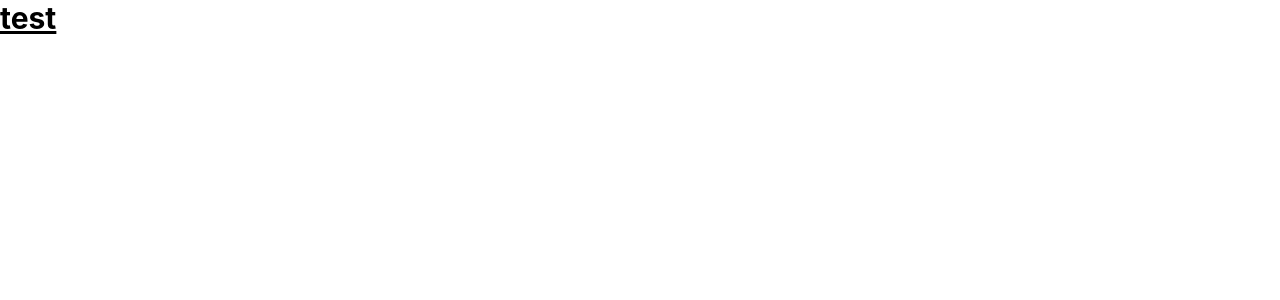
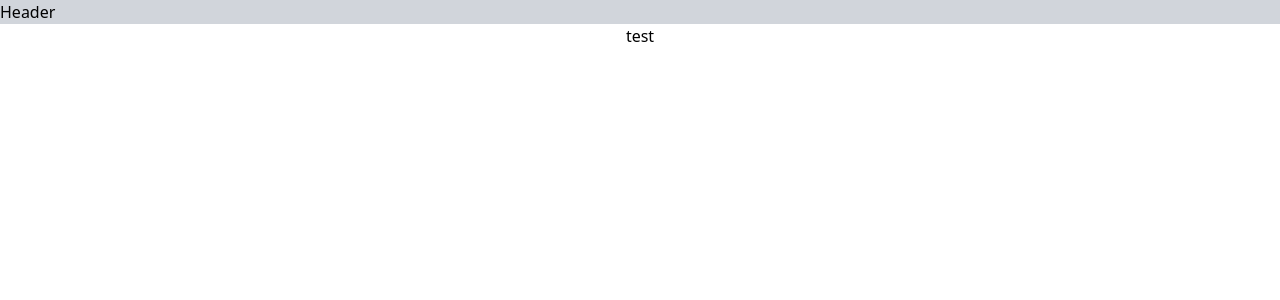
Before and after one commit to MartinFrac/CryptoZerve, a Next.js app in the folder client/: page / in a window 1280 px wide. Shown: the top 300 px of the page. Built offline with nearby package versions, Linux system fonts and the light colour scheme.

Commit message:
bugfix tailwind config file

```diff
--- /dev/null
+++ b/client/components/Header.tsx
@@ -0,0 +1,11 @@
+import React from 'react'
+
+const Header = () => {
+  return (
+    <div className='bg-gray-300'>
+      Header
+    </div>
+  )
+}
+
+export default Header
--- a/client/pages/_app.tsx
+++ b/client/pages/_app.tsx
@@ -1,8 +1,14 @@
 import '../styles/globals.css'
 import type { AppProps } from 'next/app'
+import Header from '../components/Header'
 
 function MyApp({ Component, pageProps }: AppProps) {
-  return <Component {...pageProps} />
+  return (
+    <>
+      <Header />
+      <Component {...pageProps} />
+    </>
+  )
 }
 
 export default MyApp
--- a/client/pages/index.tsx
+++ b/client/pages/index.tsx
@@ -1,11 +1,14 @@
 import type { NextPage } from 'next'
 import Head from 'next/head'
-import Image from 'next/image'
-import styles from '../styles/Home.module.css'
 
 const Home: NextPage = () => {
   return (
-    <div className='text-3xl font-bold underline'>
+    <div className='text-center'>
+      <Head>
+        <title>Create Next App</title>
+        <meta name="description" content="Generated by create next app" />
+        <link rel="icon" href="/favicon.ico" />
+      </Head>
       test
     </div>
   )
--- a/client/styles/globals.css
+++ b/client/styles/globals.css
@@ -1,30 +1,3 @@
 @tailwind base;
 @tailwind components;
 @tailwind utilities;
-
-html,
-body {
-  padding: 0;
-  margin: 0;
-  font-family: -apple-system, BlinkMacSystemFont, Segoe UI, Roboto, Oxygen,
-    Ubuntu, Cantarell, Fira Sans, Droid Sans, Helvetica Neue, sans-serif;
-}
-
-a {
-  color: inherit;
-  text-decoration: none;
-}
-
-* {
-  box-sizing: border-box;
-}
-
-@media (prefers-color-scheme: dark) {
-  html {
-    color-scheme: dark;
-  }
-  body {
-    color: white;
-    background: black;
-  }
-}
--- a/client/tailwind.config.js
+++ b/client/tailwind.config.js
@@ -2,7 +2,7 @@
 module.exports = {
   content: [
     "./pages/**/*.{js,ts,jsx,tsx}",
-    "./components/**/*.{js,ts,jsx,tsx",
+    "./components/**/*.{js,ts,jsx,tsx}",
   ],
   theme: {
     extend: {},
```
